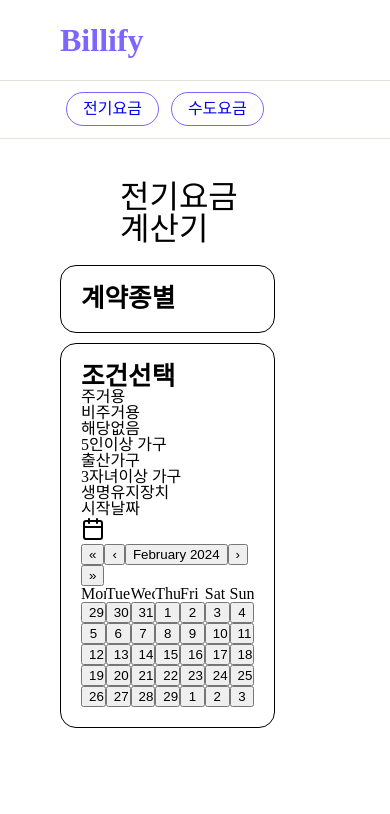
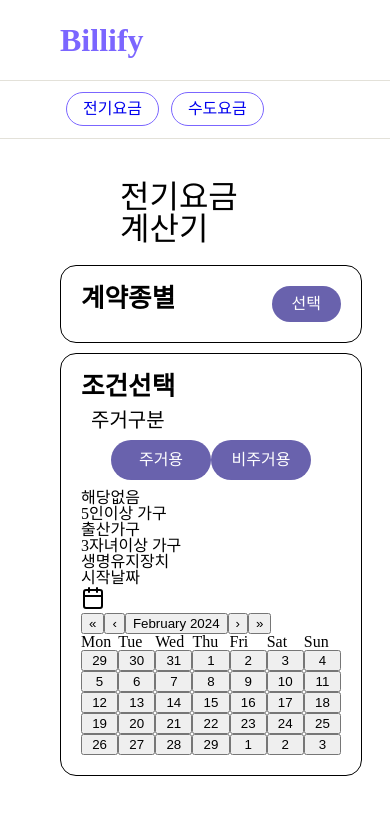
Before and after one commit to littleduck1219/fee_calculator, a React (Create React App) app: page /calculator/electric in a window 390 px wide. Shown: the top 814 px of the page. Built offline with nearby package versions, Linux system fonts and the light colour scheme.

Commit message:
[Design]electric fee page#3

```diff
--- /dev/null
+++ b/src/hooks/useWindowWidth.tsx
@@ -0,0 +1,19 @@
+import { useEffect, useState } from "react";
+
+export default function UseWindowWidth() {
+    const [windowWidth, setWindowWidth] = useState(window.innerWidth);
+
+    useEffect(() => {
+        const handleResize = () => {
+            setWindowWidth(window.innerWidth);
+        };
+
+        window.addEventListener("resize", handleResize);
+
+        return () => {
+            window.removeEventListener("resize", handleResize);
+        };
+    }, []);
+
+    return { windowWidth };
+}
--- a/src/pages/electricFee/ElectricFee.tsx
+++ b/src/pages/electricFee/ElectricFee.tsx
@@ -1,26 +1,57 @@
-import React, { useEffect, useRef, useState } from "react";
-import styled from "styled-components";
-import { Flex, FlexBox } from "../../style/globalStyle";
 import { Calendar as CalendarButton, RotateCcw } from "lucide-react";
+import React, { useState } from "react";
+import Calendar from "react-calendar";
+import useWindowWidth from "../../hooks/useWindowWidth";
+import UseModal from "./components/useModal";
 import { useContractModal } from "./hooks/useContractModal";
-import type { Styled } from "../../model/style";
 import { useOptionModal } from "./hooks/useOptionModal";
-import Calendar from "react-calendar";
-
-interface ContractOptionProps extends Partial<Styled> {
-    isOpen: boolean;
-}
+import * as Style from "./style/ElectricFeeStyle";
 
 export default function ElectricFee() {
     const [contract, setContract] = useState("");
     const [option, setOption] = useState("");
+    const [houseSelection, setHouseSelection] = useState("");
     const contractModal = useContractModal();
     const optionModal = useOptionModal();
-    const contractList: string[] = ["주택용 저압", "주택용 고압", "일반용(갑)Ⅰ", "일반용(갑)Ⅱ", "일반용(을)", "1주택 수 가구", "교육용(갑)", "교육용(을)", "산업용(갑)Ⅰ", "산업용(갑)Ⅱ", "산업용(을)", "임시(갑)", "임시(을)", "가로등(을)", "심야전력(갑)", "농사용(갑)", "농사용(을)"];
-    const familyDiscountList: string[] = ["해당없음", "5인이상 가구", "출산가구", "3자녀이상 가구", "생명유지장치"];
-    const welfareDiscountList = ["해당없음", "장애인", "국가유공자", "독립유공자", "기초생활(생계, 의료)", "사회복지시설", "5.18 민주유공자", "차상위계층", "기초생활(주거, 교육)"];
+    const { windowWidth } = useWindowWidth();
+    const contractList: string[] = [
+        "주택용 저압",
+        "주택용 고압",
+        "일반용(갑)Ⅰ",
+        "일반용(갑)Ⅱ",
+        "일반용(을)",
+        "1주택 수 가구",
+        "교육용(갑)",
+        "교육용(을)",
+        "산업용(갑)Ⅰ",
+        "산업용(갑)Ⅱ",
+        "산업용(을)",
+        "임시(갑)",
+        "임시(을)",
+        "가로등(을)",
+        "심야전력(갑)",
+        "농사용(갑)",
+        "농사용(을)",
+    ];
+    const familyDiscountList: string[] = [
+        "해당없음",
+        "5인이상 가구",
+        "출산가구",
+        "3자녀이상 가구",
+        "생명유지장치",
+    ];
+    const welfareDiscountList = [
+        "해당없음",
+        "장애인",
+        "국가유공자",
+        "독립유공자",
+        "기초생활(생계, 의료)",
+        "사회복지시설",
+        "5.18 민주유공자",
+        "차상위계층",
+        "기초생활(주거, 교육)",
+    ];
     const [date, setDate] = useState<Date | null>(null);
-
 
     const handleContractSelect = (contract: string) => () => {
         setContract(contract);
@@ -28,10 +59,12 @@ export default function ElectricFee() {
         optionModal.onOpen();
     };
 
-    const handleOptionSelect = (option: string) => () => {
-    };
+    const handleOptionSelect = (option: string) => () => {};
 
-    const handleDateChange = (value: any, event: React.MouseEvent<HTMLButtonElement>) => {
+    const handleDateChange = (
+        value: any,
+        event: React.MouseEvent<HTMLButtonElement>,
+    ) => {
         console.log("날짜", value);
         if (Array.isArray(value)) {
             const [startDate] = value;
@@ -43,67 +76,63 @@ export default function ElectricFee() {
 
     return (
         <>
-            <PageTitle>전기요금 계산기</PageTitle>
-            <SectionContainer>
-                <LeftSectionWrapper>
-                    <LeftSection>
-                        <ContentContainer>
-                            <ContentWrapper>
-                                <Title>계약종별</Title>
-
-                                <ContractContainer>
-                                    <ContractSelectOptionWrapper
+            <Style.PageTitle>전기요금 계산기</Style.PageTitle>
+            <Style.SectionContainer>
+                <Style.LeftSectionWrapper>
+                    <Style.LeftSection>
+                        <Style.ContentContainer>
+                            <Style.ContentWrapper>
+                                <Style.Title>계약종별</Style.Title>
+                                <Style.ContractContainer>
+                                    {/* 모달 */}
+                                    <UseModal
+                                        content={contractList}
                                         hidden={!contractModal.isOpen}
-                                    >
-                                        {contractModal.isOpen &&
-                                            contractList.map(
-                                                (contract, index) => (
-                                                    <ContractSelectOption
-                                                        key={index}
-                                                        onClick={handleContractSelect(
-                                                            contract,
-                                                        )}
-                                                    >
-                                                        <p>{contract}</p>
-                                                    </ContractSelectOption>
-                                                ),
-                                            )}
-                                    </ContractSelectOptionWrapper>
-                                    <SelectorWrapper>
-                                        <ContractSelector>
-                                            <SelectContract
-                                                hidden={!contractModal.isOpen}
+                                        handleContractSelect={
+                                            handleContractSelect
+                                        }
+                                    />
+                                    <Style.SelectorWrapper>
+                                        <Style.ContractSelector>
+                                            <Style.SelectContract
+                                                hidden={contractModal.isOpen}
+                                                onClick={contractModal.onOpen}
                                             >
-                                                {`${contract} == "" ? "선택" : ${contract} :`}
-                                            </SelectContract>
-                                        </ContractSelector>
+                                                {contract === ""
+                                                    ? "선택"
+                                                    : contract}
+                                            </Style.SelectContract>
+                                        </Style.ContractSelector>
                                         {contract && !contractModal.isOpen && (
-                                            <RotateCcwContainer
+                                            <Style.RotateCcwContainer
                                                 onClick={contractModal.onOpen}
                                                 hideIcon={!contract}
                                             >
                                                 <RotateCcw size={15} />
-                                            </RotateCcwContainer>
+                                            </Style.RotateCcwContainer>
                                         )}
-                                    </SelectorWrapper>
-                                </ContractContainer>
-                            </ContentWrapper>
-                        </ContentContainer>
-                        <OptionWrapper>
-                            <ContentWrapper>
-                                <Title>조건선택</Title>
-                                {option && !optionModal.isOpen && (
-                                    <div onClick={optionModal.onOpen}>
-                                        <RotateCcw size={15} />
-                                    </div>
-                                )}
-                            </ContentWrapper>
-                            <OptionSelector>
-                                <div style={{ width: "50%" }}>주거용</div>
-                                <div style={{ width: "50%" }}>비주거용</div>
-                            </OptionSelector>
-                            {}
-                            <ContractOption
+                                    </Style.SelectorWrapper>
+                                </Style.ContractContainer>
+                            </Style.ContentWrapper>
+                        </Style.ContentContainer>
+                        <Style.ContentContainer>
+                            <Style.OptionWrapper>
+                                <Style.Title>조건선택</Style.Title>
+                                <div>
+                                    <Style.HousingTitle>
+                                        주거구분
+                                    </Style.HousingTitle>
+                                    <Style.OptionSelector>
+                                        <Style.HousingSelection>
+                                            <Style.Text>주거용</Style.Text>
+                                        </Style.HousingSelection>
+                                        <Style.HousingSelection>
+                                            <Style.Text>비주거용</Style.Text>
+                                        </Style.HousingSelection>
+                                    </Style.OptionSelector>
+                                </div>
+                            </Style.OptionWrapper>
+                            <Style.ContractOption
                                 isOpen={optionModal.isOpen}
                                 $fd="column"
                             >
@@ -116,174 +145,24 @@ export default function ElectricFee() {
                                             {option}
                                         </div>
                                     ))}
-                            </ContractOption>
-                            <StartDate>
+                            </Style.ContractOption>
+                            <Style.StartDate>
                                 <div>시작날짜</div>
                                 <CalendarButton />
-                            </StartDate>
+                            </Style.StartDate>
                             <div className="calendar-container">
                                 <Calendar
                                     onChange={handleDateChange}
                                     value={date}
                                 />
                             </div>
-                        </OptionWrapper>
-                    </LeftSection>
-                </LeftSectionWrapper>
-                <RightSectionWrapper>
-                    <RightSection></RightSection>
-                </RightSectionWrapper>
-            </SectionContainer>
+                        </Style.ContentContainer>
+                    </Style.LeftSection>
+                </Style.LeftSectionWrapper>
+                <Style.RightSectionWrapper>
+                    <Style.RightSection></Style.RightSection>
+                </Style.RightSectionWrapper>
+            </Style.SectionContainer>
         </>
     );
 }
-
-
-const SectionContainer = styled.div`
-    display: flex;
-    height: 100dvh;
-    gap: 20px;
-`;
-
-
-const PageTitle = styled.h2`
-    font-size: 2rem;
-    margin: 0 auto;
-    max-width: 1256px;
-    padding: 20px 60px;
-`;
-
-// LeftSection
-const LeftSectionWrapper = styled.div`
-    flex: 1;
-`;
-
-const LeftSection = styled.section`
-    height: 100dvh;
-`;
-
-const ContentContainer = styled.div`
-    display: flex;
-    flex-direction: column;
-    max-width: 500px;
-    margin-bottom: 10px;
-    border: 1px solid black;
-    border-radius: 1rem;
-    padding: 20px;
-    transition: padding 0.3s ease, max-width 0.3s ease;
-
-    &:hover {
-        padding: 30px;
-        max-width: 520px;
-    }
-`;
-
-const ContractSelectOptionWrapper = styled.div<{ hidden: boolean }>`
-    position: fixed;
-    top: 260px;
-    left: 350px;
-    display: ${({ hidden }) => (hidden ? "none" : "flex")};
-    flex-direction: column;
-    gap: 10px;
-    padding: 10px 20px;
-    background: ${({ hidden, theme }) => hidden ? null : `${theme.color.scampi}`};
-    border-radius: 10px;
-    visibility: ${({ hidden }) => (hidden ? "hidden" : "visible")};
-    opacity: ${({ hidden }) => (hidden ? 0 : 1)};
-    transition: opacity 0.5s ease;
-    max-height: ${({ hidden }) => (hidden ? "0" : "auto")};
-    overflow: hidden;
-`;
-
-const ContractSelectOption = styled.div``;
-
-
-const ContentWrapper = styled.div`
-    display: flex;
-    justify-content: space-between;
-    width: 100%;
-`;
-
-const Title = styled.p`
-    font-size: 1.6rem;
-    line-height: 1.6rem;
-    font-weight: 700;
-    text-align: left;
-    position: relative;
-    height: 100%;
-`;
-
-const ContractContainer = styled.div`
-    display: flex;
-    flex-direction: row;
-`;
-
-const ContractSelector = styled.div`
-    display: flex;
-    align-items: flex-end;
-`;
-
-const SelectorWrapper = styled.div`
-    display: flex;
-    gap: 10px;
-`;
-
-const SelectContract = styled.div<{ hidden: boolean }>`
-    display: ${({ hidden }) => (hidden ? "none" : "flex")};
-    padding: 10px 20px;
-    background: ${({ hidden, theme }) => hidden ? null : `${theme.color.scampi}`};
-    border-radius: 20px;
-`;
-
-const ContractOption = styled.div<ContractOptionProps>`
-    opacity: 0;
-    transform: translateY(-20px);
-    transition: opacity 0.3s ease, transform 0.3s ease;
-
-    ${({ isOpen }) => isOpen && `
-        opacity: 1;
-        transform: translateY(0);
-    `}
-`;
-
-const RotateCcwContainer = styled.div<{ hideIcon: boolean }>`
-    display: ${({ hideIcon }) => (hideIcon ? "none" : "flex")};
-    align-items: center;
-`;
-
-// RightSection
-const RightSectionWrapper = styled.div`
-    display: flex;
-    flex: 1;
-`;
-
-const RightSection = styled.section`
-    display: flex;
-    width: 100%;
-    max-width: 500px;
-    height: 100dvh;
-`;
-
-
-const OptionWrapper = styled.div`
-    max-width: 500px;
-    margin-bottom: 10px;
-    border: 1px solid black;
-    border-radius: 1rem;
-    padding: 20px;
-    transition: padding 0.3s ease, max-width 0.3s ease;
-
-    &:hover {
-        padding: 30px;
-        max-width: 520px;
-    }
-`;
-
-
-const OptionSelector = styled.div`
-    width: 100%;
-`;
-
-const StartDate = styled.div`
-    width: 100%;
-`;
--- /dev/null
+++ b/src/pages/electricFee/components/useModal.tsx
@@ -0,0 +1,33 @@
+import useWindowWidth from "../../../hooks/useWindowWidth";
+import * as Style from "../style/ElectricFeeStyle";
+
+export default function UseModal({
+    content,
+    hidden,
+    handleContractSelect,
+}: {
+    content: string[];
+    hidden: boolean;
+    handleContractSelect: (contract: string) => () => void;
+}) {
+    const { windowWidth } = useWindowWidth();
+
+    return (
+        <>
+            <Style.ContractSelectOptionWrapper
+                hidden={hidden}
+                windowWidth={windowWidth}
+            >
+                {/* 모달 */}
+                {content.map((contract, index) => (
+                    <Style.ContractSelectOption
+                        key={index}
+                        onClick={handleContractSelect(contract)}
+                    >
+                        <p>{contract}</p>
+                    </Style.ContractSelectOption>
+                ))}
+            </Style.ContractSelectOptionWrapper>
+        </>
+    );
+}
--- /dev/null
+++ b/src/pages/electricFee/model/type.d.ts
@@ -0,0 +1,5 @@
+import type { Styled } from "../../../model/style";
+
+export interface ContractOptionProps extends Partial<Styled> {
+    isOpen: boolean;
+}
--- /dev/null
+++ b/src/pages/electricFee/style/ElectricFeeStyle.tsx
@@ -0,0 +1,189 @@
+import styled from "styled-components";
+import type { ContractOptionProps } from "../model/type";
+
+export const SectionContainer = styled.div`
+    display: flex;
+    height: 100dvh;
+    gap: 20px;
+`;
+
+
+export const PageTitle = styled.h2`
+    font-size: 2rem;
+    margin: 0 auto;
+    max-width: 1256px;
+    padding: 20px 60px;
+`;
+
+// LeftSection
+export const LeftSectionWrapper = styled.div`
+    flex: 1;
+`;
+
+export const LeftSection = styled.section`
+    height: 100dvh;
+    display: flex;
+    align-items: center;
+    flex-direction: column;
+`;
+
+
+export const ContentContainer = styled.div`
+    display: flex;
+    flex-direction: column;
+    width: 100%;
+    margin-bottom: 10px;
+    border: 1px solid black;
+    border-radius: 1rem;
+    padding: 20px;
+    transition: padding 0.3s ease, max-width 0.3s ease;
+
+    &:hover {
+        padding: 30px;
+        max-width: 600px;
+    }
+`;
+
+export const ContractSelectOptionWrapper = styled.div<{ hidden: boolean, windowWidth: number }>`
+    position: absolute;
+    inset: 0 auto auto 0;
+    transform: ${({ windowWidth }) => `translate3d( ${windowWidth / 2.05 - 150}px, 250px, 0px)`};
+    display: ${({ hidden }) => (hidden ? "none" : "flex")};
+    flex-direction: column;
+    padding: 10px 5px;
+    background: ${({ theme }) => `${theme.color.scampi}`};
+    border-radius: 10px;
+    visibility: ${({ hidden }) => (hidden ? "hidden" : "visible")};
+    opacity: ${({ hidden }) => (hidden ? 0 : 1)};
+    transition: opacity 0.5s ease, visibility 0.5s ease;
+    max-height: ${({ hidden }) => (hidden ? "0" : "auto")};
+    overflow: hidden;
+    z-index: 100; // 확실히 최상위에 위치하도록 z-index 설정
+`;
+
+export const ContractSelectOption = styled.div`
+    color: ${({ theme }) => theme.color.white};
+    padding: 5px 20px;
+
+    &:hover {
+        background: ${({ theme }) => theme.color.mediumSlateBlue};
+    }
+`;
+
+
+export const ContentWrapper = styled.div`
+    display: flex;
+    justify-content: space-between;
+    width: 100%;
+`;
+
+export const Title = styled.p`
+    font-size: 1.6rem;
+    line-height: 1.6rem;
+    font-weight: 700;
+    text-align: left;
+    position: relative;
+    height: 100%;
+`;
+
+export const ContractContainer = styled.div`
+    display: flex;
+    flex-direction: row;
+`;
+
+export const ContractSelector = styled.div`
+    display: flex;
+    align-items: flex-end;
+`;
+
+export const SelectorWrapper = styled.div`
+    display: flex;
+    gap: 10px;
+`;
+
+export const SelectContract = styled.div<{ hidden: boolean }>`
+    display: flex;
+    padding: 10px 20px;
+    color: ${({ theme }) => theme.color.white};
+    background: ${({ hidden, theme }) => hidden ? null : `${theme.color.scampi}`};
+    border-radius: 20px;
+`;
+
+export const ContractOption = styled.div<ContractOptionProps>`
+    opacity: 0;
+    transform: translateY(-20px);
+    transition: opacity 0.3s ease, transform 0.3s ease;
+
+    ${({ isOpen }) => isOpen && `
+        opacity: 1;
+        transform: translateY(0);
+    `}
+`;
+
+export const RotateCcwContainer = styled.div<{ hideIcon: boolean }>`
+    display: ${({ hideIcon }) => (hideIcon ? "none" : "flex")};
+    align-items: center;
+`;
+
+export const OptionSelector = styled.div`
+    display: flex;
+    justify-content: space-between;
+    text-align: center;
+    width: 100%;
+    padding: 10px 30px;
+`;
+
+export const HousingSelection = styled.div`
+    display: flex;
+    align-items: center;
+    justify-content: center;
+    width: 100px;
+    margin: 0 auto;
+    padding: 10px;
+    border-radius: 20px;
+    transition: background-color 0.3s ease;
+    color: ${({ theme }) => theme.color.white};
+    background: ${({ hidden, theme }) => hidden ? null : `${theme.color.scampi}`};
+
+    &:hover {
+        background-color: ${({ theme }) => theme.color.mediumSlateBlue};
+        color: ${({ theme }) => theme.color.white};
+    }
+`;
+
+export const HousingTitle = styled.p`
+    font-size: 20px;
+    font-weight: 500;
+    padding: 10px 0 0 10px;
+`;
+
+
+// RightSection
+export const RightSectionWrapper = styled.div`
+    display: flex;
+    flex: 1;
+`;
+
+export const RightSection = styled.section`
+    display: flex;
+    width: 100%;
+    max-width: 500px;
+    height: 100dvh;
+`;
+
+
+export const OptionWrapper = styled.div`
+    display: flex;
+    flex-direction: column;
+`;
+
+
+export const StartDate = styled.div`
+    width: 100%;
+`;
+
+export const Text = styled.p`
+    font-weight: 500;
+    line-height: 20px;
+    text-align: center;
+`;
--- a/src/pages/waterFee/WaterFee.tsx
+++ b/src/pages/waterFee/WaterFee.tsx
@@ -1,3 +1,3 @@
 export default function WaterFee() {
-    return <div></div>;
+    return <div>추가예정</div>;
 }
```
Also changed, not shown: src/components/Header.tsx (+3 -14 lines), src/components/Nav.tsx (+2 -17 lines).
